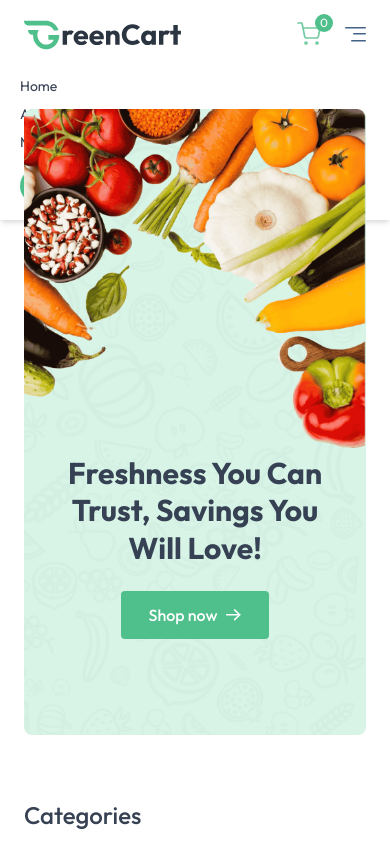
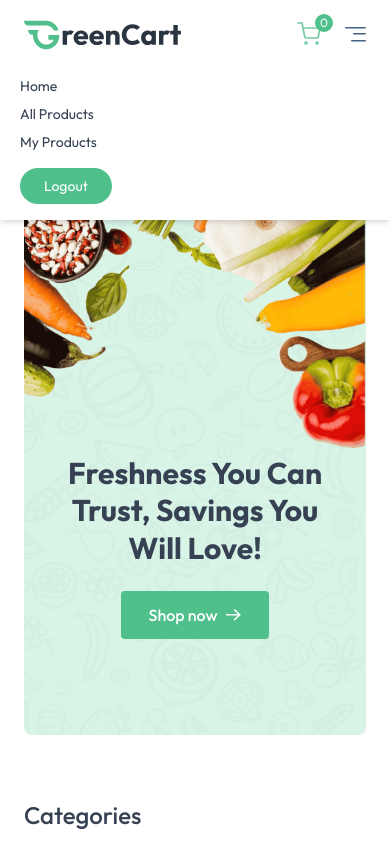
Before and after one commit to rsaxena4147/GoGreen, a React (Vite) app in the folder client/: page / in a window 390 px wide. Both pictures are taken after a click on the button "Menu". Shown: the top 844 px of the page. Built offline with nearby package versions, Linux system fonts and the light colour scheme; no server answers.

Commit message:
Update Navbar.jsx

```diff
--- a/client/src/components/Navbar.jsx
+++ b/client/src/components/Navbar.jsx
@@ -1,10 +1,10 @@
-import React, { useEffect } from "react";
+import React, { useEffect, useState } from "react";
 import { NavLink } from "react-router-dom";
 import { assets } from "../assets/assets";
 import { useAppContext } from "../context/AppContext";
-import { useState } from "react";
 import axios from "axios";
 import toast from "react-hot-toast";
+
 const Navbar = () => {
   const [open, setOpen] = useState(false);
   const {
@@ -15,7 +15,6 @@ const Navbar = () => {
     setsearchQuery,
     navigate,
     getCartCount,
-
   } = useAppContext();
 
   useEffect(() => {
@@ -38,8 +37,9 @@ const Navbar = () => {
       toast.error(error.message);
     }
   };
+
   return (
-    <nav className="flex items-center justify-between px-6 md:px-16 lg:px-24 xl:px-32 py-4 border-b border-gray-300 bg-white relative transition-all">
+    <nav className="flex items-center justify-between px-6 md:px-16 lg:px-24 xl:px-32 py-4 border-b border-gray-300 bg-white relative transition-all z-40">
       <NavLink to="/" onClick={() => setOpen(false)}>
         <img className="h-9" src={assets.logo} alt="dummyLogoColored" />
       </NavLink>
@@ -69,6 +69,7 @@ const Navbar = () => {
             {getCartCount()}
           </button>
         </div>
+
         {!user ? (
           <button
             onClick={() => setShowUserLogin(true)}
@@ -79,7 +80,7 @@ const Navbar = () => {
         ) : (
           <div className="relative group">
             <img src={assets.profile_icon} className="w-10" alt="" />
-            <ul className="hidden group-hover:block absolute top-10 right-0 bg-white shadow border border-gray-200 py-2.5 w-30 rounded-md text-md tezt-sm z-40">
+            <ul className="hidden group-hover:block absolute top-10 right-0 bg-white shadow border border-gray-200 py-2.5 w-30 rounded-md text-md text-sm z-40">
               <li className="p-1.5 pl-3 font-medium text-gray-800 cursor-default">
                 {user.name}
               </li>
@@ -93,13 +94,14 @@ const Navbar = () => {
                 onClick={logout}
                 className="p-1.5 pl-3 hover:bg-primary/10 cursor-pointer"
               >
-                {" "}
                 Logout
               </li>
             </ul>
           </div>
         )}
       </div>
+
+      {/* Mobile Icons */}
       <div className="flex items-center gap-6 sm:hidden">
         <div
           onClick={() => navigate("/cart")}
@@ -110,21 +112,22 @@ const Navbar = () => {
             {getCartCount()}
           </button>
         </div>
+
         <button
-          onClick={() => (open ? setOpen(false) : setOpen(true))}
+          onClick={() => setOpen(!open)}
           aria-label="Menu"
           className=""
         >
-          {/* Menu Icon SVG */}
           <img src={assets.menu_icon} alt="menu" />
         </button>
       </div>
 
+      {/* Mobile Menu */}
       {open && (
         <div
           className={`${
             open ? "flex" : "hidden"
-          } absolute top-[60px] left-0 w-full bg-white shadow-md py-4 flex-col items-start gap-2 px-5 text-sm md:hidden`}
+          } absolute top-[60px] left-0 w-full bg-white shadow-md py-4 flex-col items-start gap-2 px-5 text-sm md:hidden z-50`}
         >
           <NavLink to="/" onClick={() => setOpen(false)} className="block">
             Home
```
